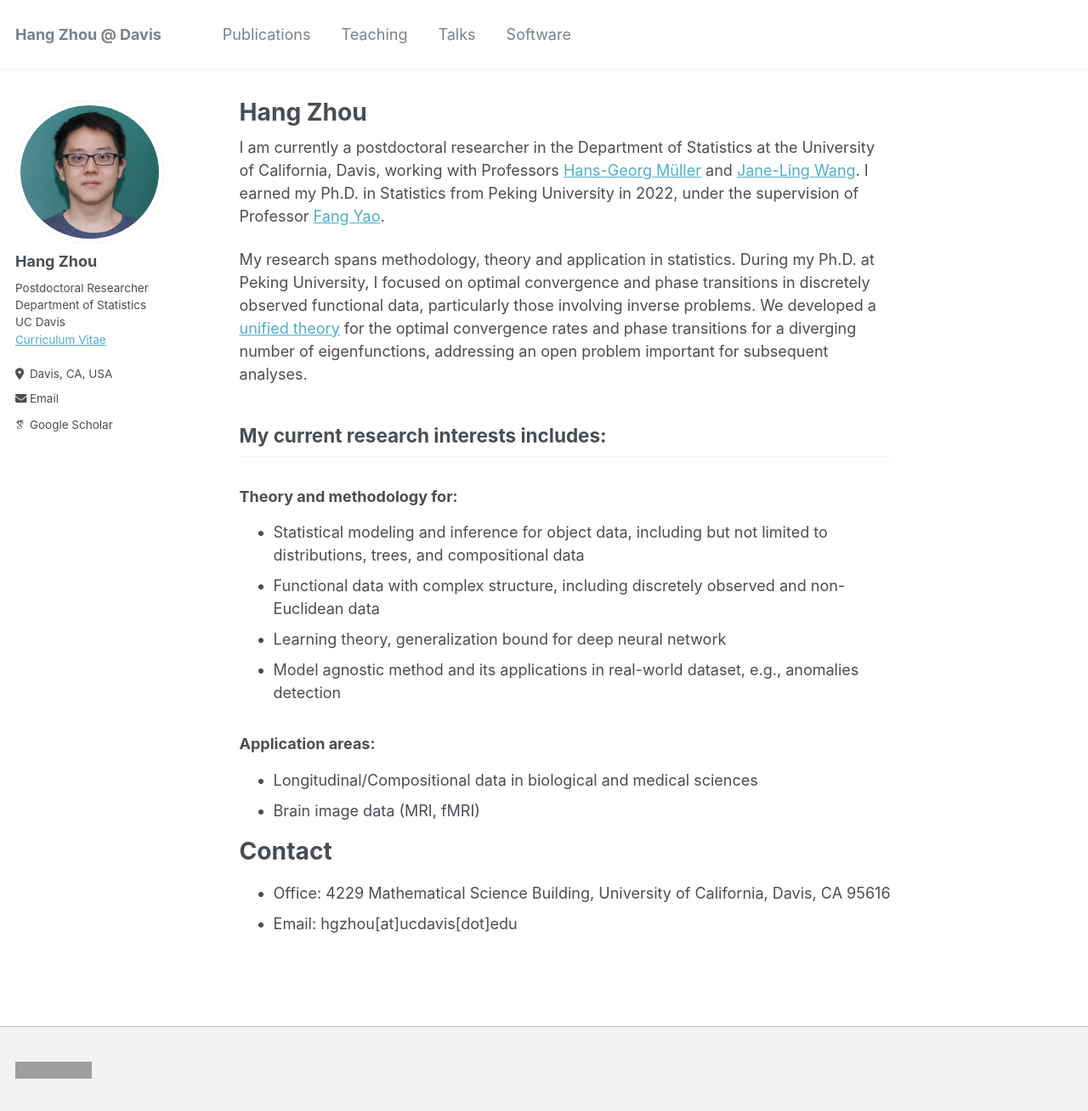
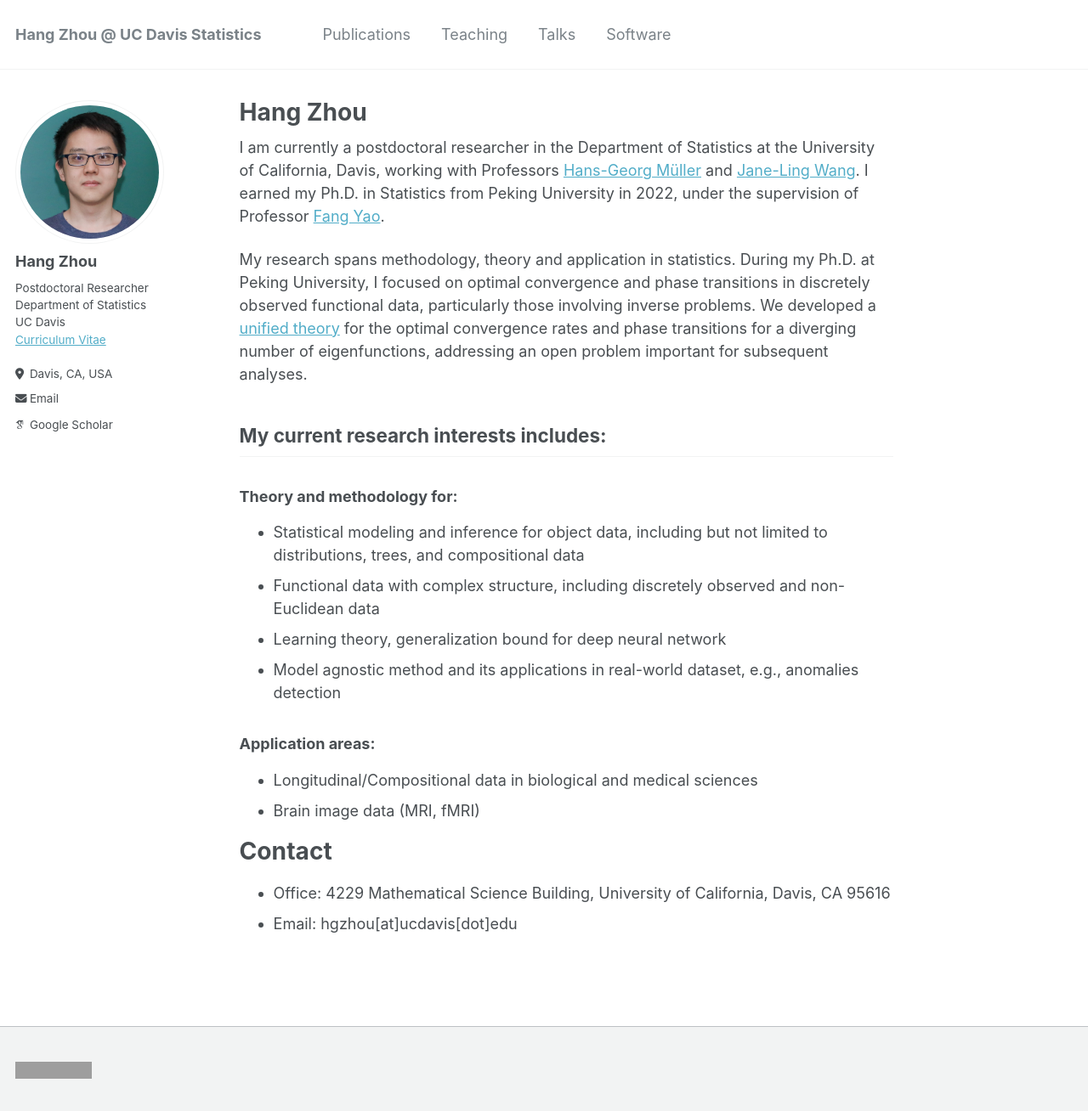
Before and after one commit to hg-zh/hg-zh.github.io, a Jekyll site: the page built from _pages/about.md, in a window 1280 px wide and 1308 px high. Shown: the whole window at 85% size. Built offline with Jekyll 4.4.1, drawn with Linux system fonts in a browser that asks for light colours; some web fonts are replaced; grey boxes are pictures that could not be loaded.

Commit message:
Update _config.yml

```diff
--- a/_config.yml
+++ b/_config.yml
@@ -8,7 +8,7 @@
 
 # Basic Site Settings
 locale                   : "en-US"
-title                    : "Hang Zhou @ Davis"
+title                    : "Hang Zhou @ UC Davis Statistics"
 title_separator          : "-"
 name                     : &name "Hang Zhou"
 description              : &description "personal description"
```
